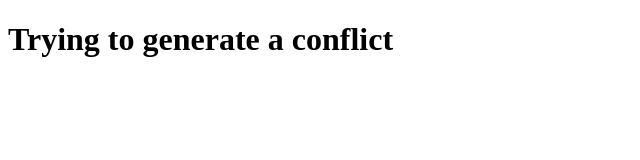
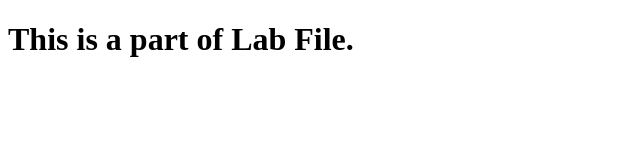
Before and after one commit to AyushAgarwal0109/assignment-6, a plain HTML site: page index.html in a window 1280 px wide. Shown: the whole page, without its empty margins (0-640 px from the left). Drawn offline with Linux system fonts and the light colour scheme.

Commit message:
Pushing new changes

```diff
--- a/index.html
+++ b/index.html
@@ -7,7 +7,6 @@
     <title>Assignment 6</title>
   </head>
   <body>
-    <!-- <h1>This is a part of Lab File.</h1> -->
-    <h1>Trying to generate a conflict</h1>
+    <h1>This is a part of Lab File.</h1>
   </body>
 </html>
```
